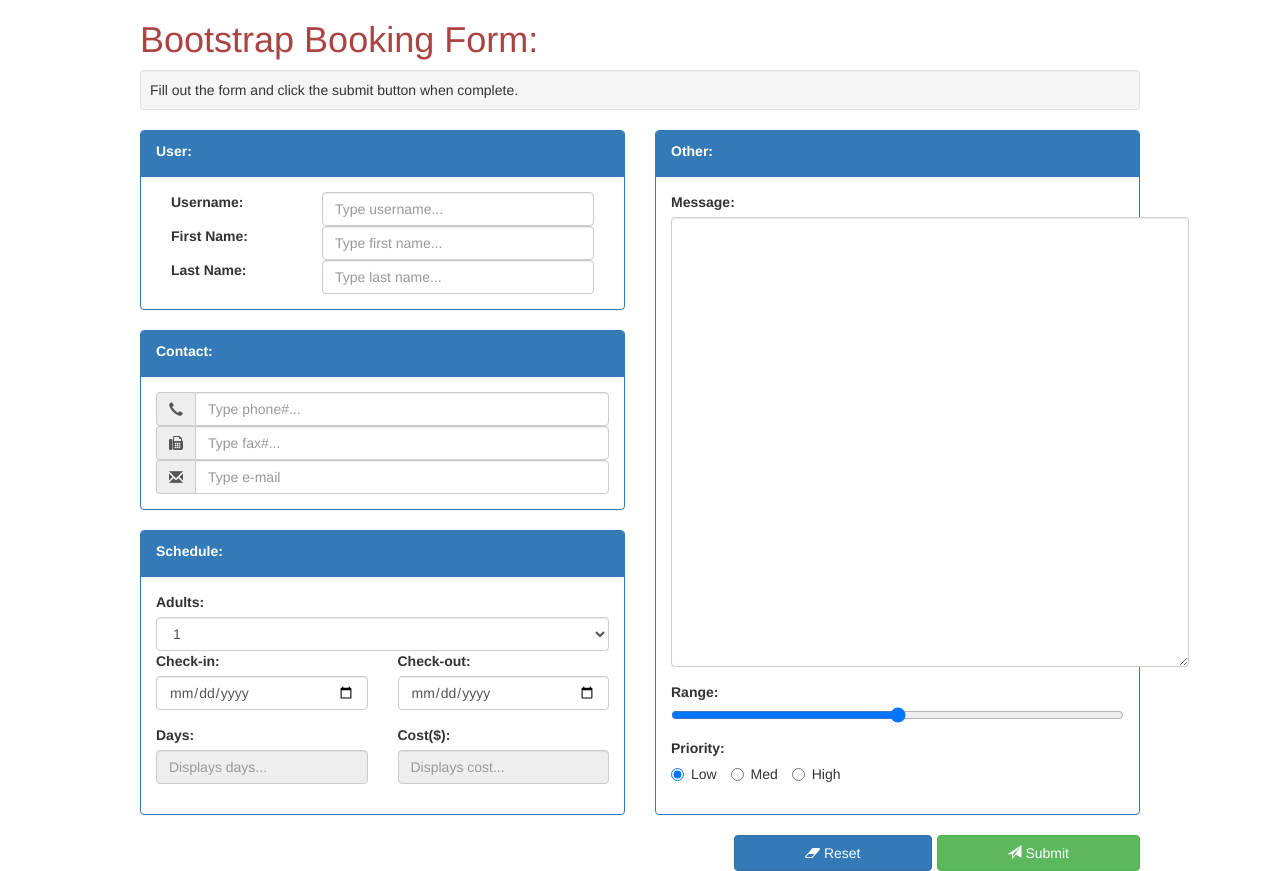
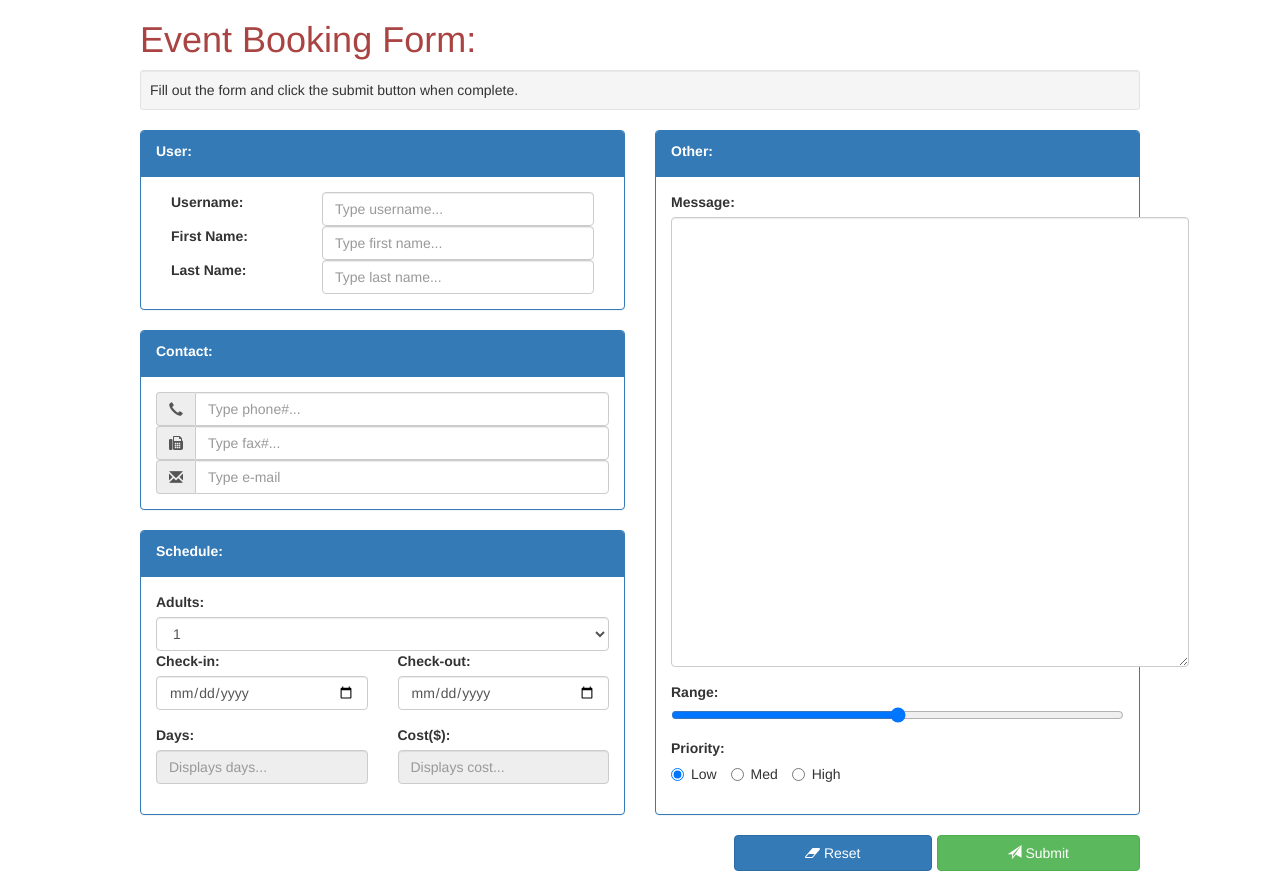
Before and after one commit to dillonyu/booking-form, a plain HTML site: page index.html in a window 1280 px wide. Drawn offline with nearby package versions, Linux system fonts and the light colour scheme.

Commit message:
Change titles

```diff
--- a/index.html
+++ b/index.html
@@ -4,7 +4,7 @@
     <meta charset="UTF-8">
     <meta http-equiv="X-UA-Compatible" content="IE=edge">
     <meta name="viewport" content="width=device-width, initial-scale=1.0">
-    <title>Document</title>
+    <title>Event Booking Form</title>
     <link rel="stylesheet" href="style.css">
     <link rel="stylesheet" href="https://maxcdn.bootstrapcdn.com/bootstrap/3.3.2/css/bootstrap.min.css">
     <link rel="stylesheet" href="https://cdnjs.cloudflare.com/ajax/libs/font-awesome/4.7.0/css/font-awesome.min.css">
@@ -14,7 +14,7 @@
     <script src="form.js"></script>
 </head>
     <body>
-        <h1 class="text-danger">Bootstrap Booking Form:</h1>
+        <h1 class="text-danger">Event Booking Form:</h1>
         <div class="well well-sm">Fill out the form and click the submit button when complete.</div>
         <form id="myform">
             <div class="row">
```
